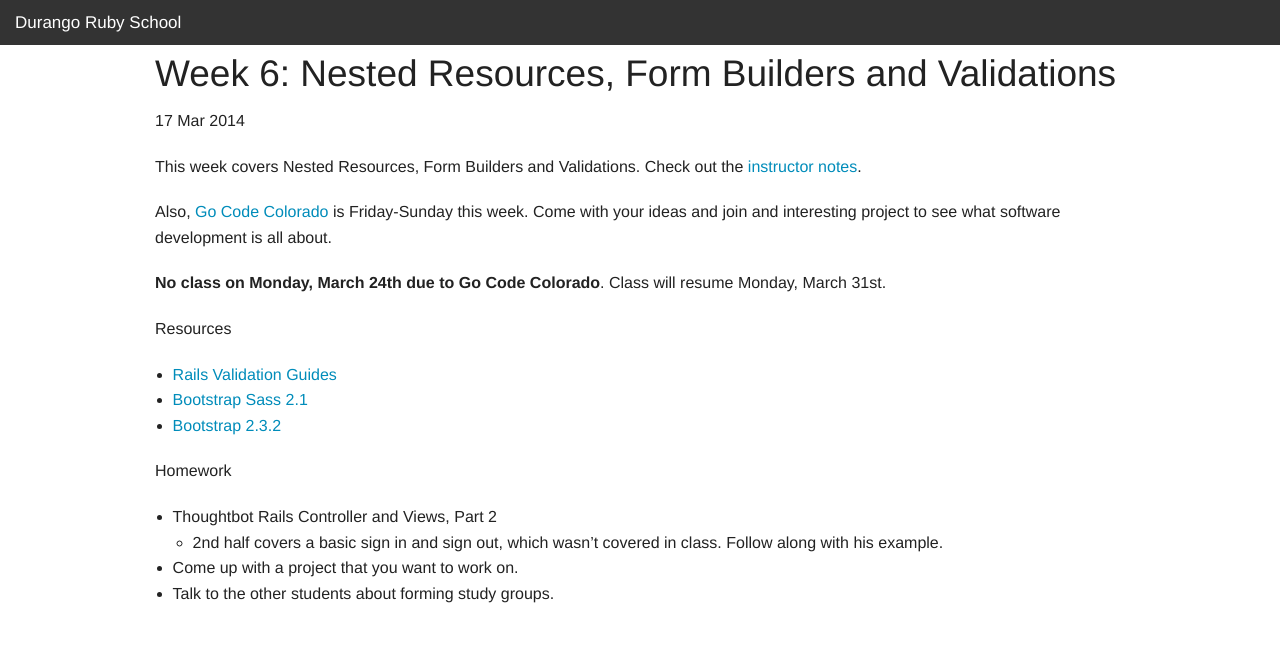
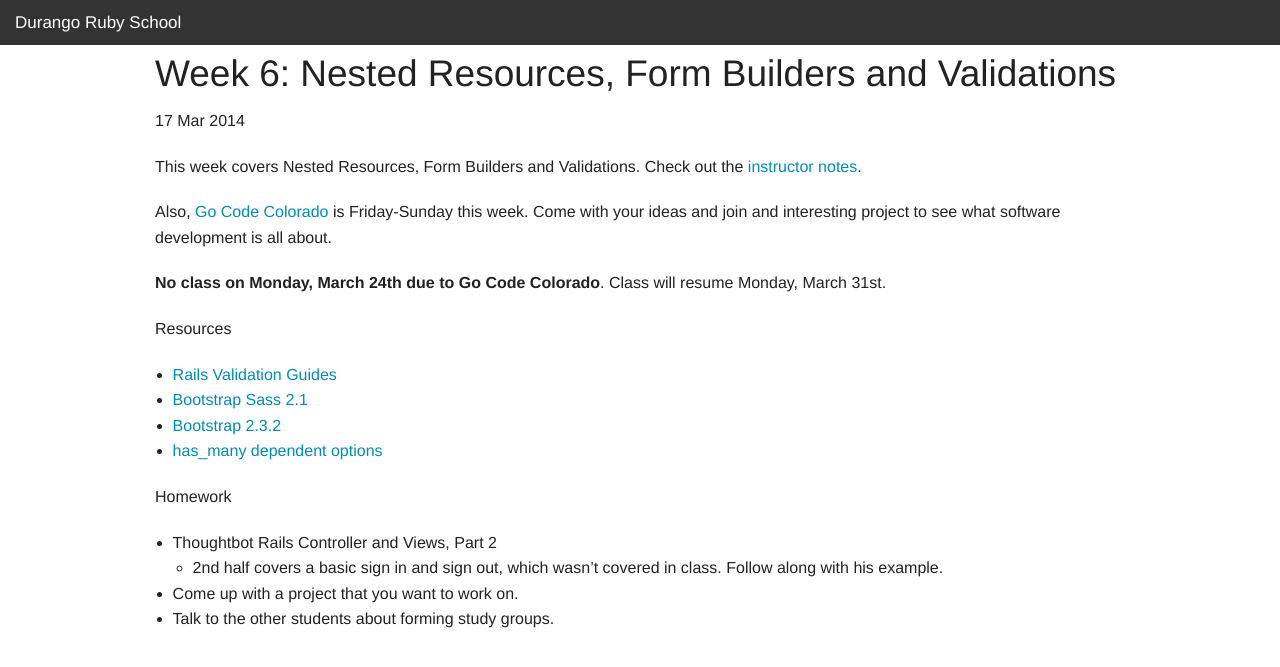
Before and after one commit to durango-ruby-school/durango-ruby-school.github.io, a Jekyll site: the page built from _posts/2014-03-17-nested-controllers-forms-and-validations.md, in a window 1280 px wide. Shown: the top 667 px of the page. Built offline with Jekyll 4.4.1, drawn with Linux system fonts in a browser that asks for light colours; Markdown is read by kramdown in place of the engine named in the settings.

Commit message:
Added dependent destroy docs

```diff
--- a/_posts/2014-03-17-nested-controllers-forms-and-validations.md
+++ b/_posts/2014-03-17-nested-controllers-forms-and-validations.md
@@ -16,6 +16,7 @@ Resources
 * [Rails Validation Guides][1]
 * [Bootstrap Sass 2.1][2]
 * [Bootstrap 2.3.2][5]
+* [has_many dependent options][6]
 
 Homework
 
```
Also changed, not shown: other parts of _posts/2014-03-17-nested-controllers-forms-and-validations.md (+1 -0 lines).
